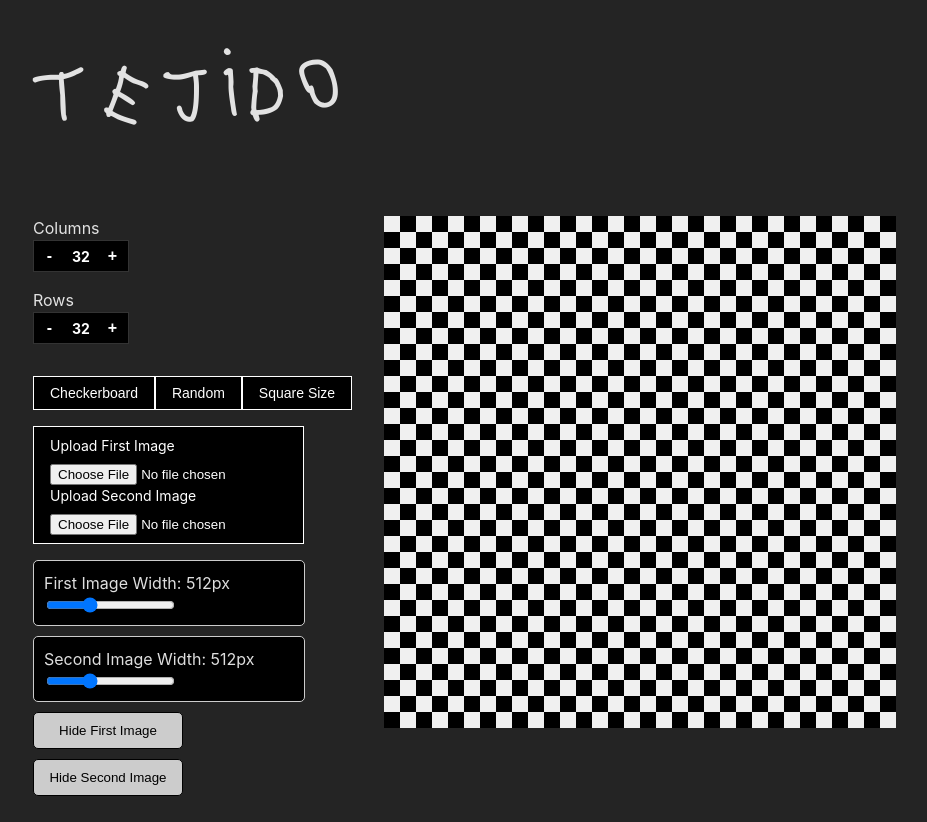
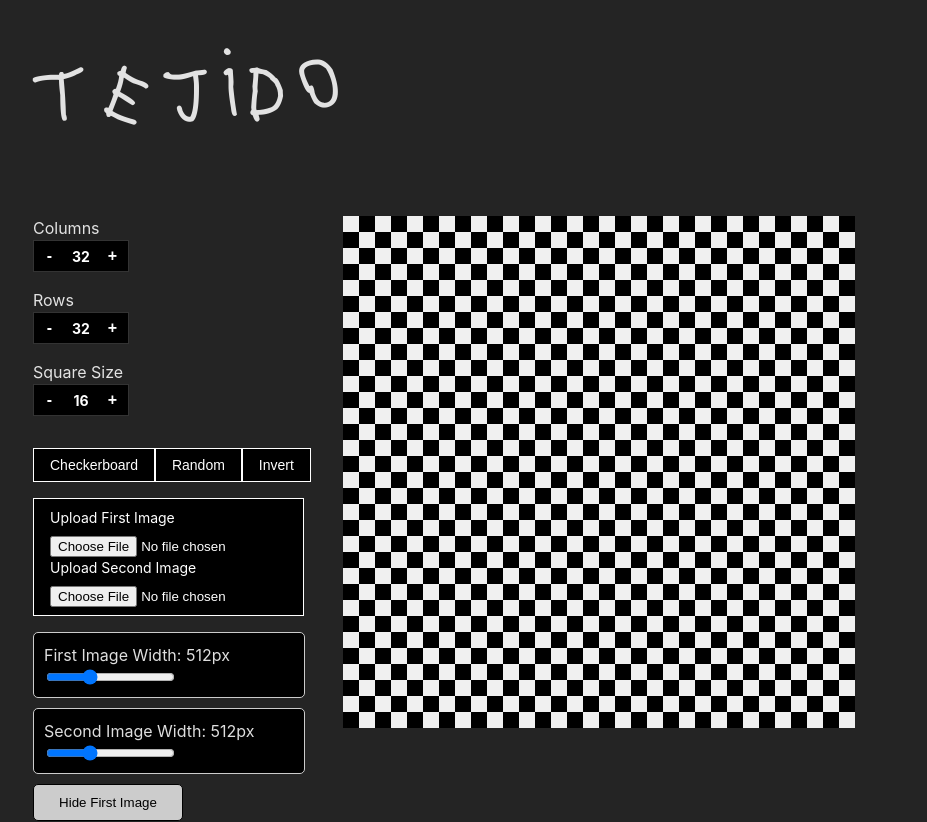
Before and after one commit to lugomateo/tejido, a React (Vite) app: page / in a window 1280 px wide. Shown: the top 822 px of the page, without its empty margins (7-934 px from the left). Built offline with nearby package versions, Linux system fonts and the light colour scheme.

Commit message:
preview image

```diff
--- /dev/null
+++ b/src/components/DownloadImageButton.tsx
@@ -0,0 +1,19 @@
+export default function DownloadImageButton({
+  previewImage,
+}: {
+  previewImage: string
+}) {
+  return (
+    <button
+      className="download-image-button"
+      onClick={() => {
+        const link = document.createElement("a")
+        link.href = previewImage
+        link.download = "preview.png"
+        link.click()
+      }}
+    >
+      Download Image
+    </button>
+  )
+}
--- a/src/components/PatternInput.tsx
+++ b/src/components/PatternInput.tsx
@@ -1,11 +1,10 @@
 export default function PatternInput({
-  squareSize,
-  setSquareSize,
+  gridValues,
   setGridValues,
   columns,
   rows,
 }: {
-  squareSize: number
+  gridValues: number[][]
   setSquareSize: (squareSize: number) => void
   setGridValues: (gridValues: number[][]) => void
   columns: number
@@ -39,8 +38,10 @@ export default function PatternInput({
     setGridValues(random)
   }
 
-  const handleSquareSize = () => {
-    setSquareSize(squareSize + 1)
+  const handleInvert = () => {
+    setGridValues(
+      gridValues.map((row) => row.map((cell) => (cell === 0 ? 1 : 0)))
+    )
   }
 
   return (
@@ -51,8 +52,8 @@ export default function PatternInput({
       <button onClick={handleRandom} className="pattern-button">
         Random
       </button>
-      <button onClick={handleSquareSize} className="pattern-button">
-        Square Size
+      <button onClick={handleInvert} className="pattern-button">
+        Invert
       </button>
     </div>
   )
--- /dev/null
+++ b/src/components/SquareSize.tsx
@@ -0,0 +1,34 @@
+export default function SquareSize({
+  squareSize,
+  setSquareSize,
+}: {
+  squareSize: number
+  setSquareSize: (squareSize: number) => void
+}) {
+  return (
+    <div className="square-size-input-container">
+      <label className="square-size-input-label" htmlFor="square-size">
+        Square Size
+      </label>
+      <div className="square-size-input-buttons-container">
+        <button
+          className="square-size-minus-button"
+          onClick={() => {
+            if (squareSize > 1) {
+              setSquareSize(squareSize - 1)
+            }
+          }}
+        >
+          -
+        </button>
+        <div className="square-size-value">{squareSize}</div>
+        <button
+          className="square-size-plus-button"
+          onClick={() => setSquareSize(squareSize + 1)}
+        >
+          +
+        </button>
+      </div>
+    </div>
+  )
+}
--- a/src/components/TejidoPreview.tsx
+++ b/src/components/TejidoPreview.tsx
@@ -1,27 +1,198 @@
+import { useEffect } from "react"
+
 export default function TejidoPreview({
+  setPreviewImage,
+  previewImage,
+  firstImageWidth,
+  secondImageWidth,
+  squareSize,
   firstImage,
   secondImage,
   gridValues,
   columns,
   rows,
 }: {
+  setPreviewImage: (previewImage: string) => void
+  previewImage: string
+  firstImageWidth: number
+  secondImageWidth: number
+  squareSize: number
   firstImage: string
   secondImage: string
   gridValues: number[][]
   columns: number
   rows: number
 }) {
-  console.log(gridValues)
-  console.log(columns)
-  console.log(rows)
+  useEffect(() => {
+    const generatePreviewImage = async () => {
+      if (firstImage !== "" && secondImage !== "") {
+        try {
+          // Calculate output dimensions
+          const outputWidth = columns * squareSize
+          const outputHeight = rows * squareSize
+
+          // Create first image element
+          const img1 = new Image()
+          img1.crossOrigin = "anonymous"
+          img1.src = firstImage
+
+          // Create second image element
+          const img2 = new Image()
+          img2.crossOrigin = "anonymous"
+          img2.src = secondImage
+
+          // Wait for both images to load
+          await Promise.all([
+            new Promise((resolve) => {
+              img1.onload = resolve
+            }),
+            new Promise((resolve) => {
+              img2.onload = resolve
+            }),
+          ])
+
+          // Resize first image using the firstImageWidth
+          const resizedImg1Canvas = document.createElement("canvas")
+          const aspectRatio1 = img1.height / img1.width
+          resizedImg1Canvas.width = firstImageWidth
+          resizedImg1Canvas.height = firstImageWidth * aspectRatio1
+          const ctx1 = resizedImg1Canvas.getContext("2d")
+          if (!ctx1) {
+            throw new Error("Could not get canvas context for first image")
+          }
+          ctx1.drawImage(
+            img1,
+            0,
+            0,
+            firstImageWidth,
+            firstImageWidth * aspectRatio1
+          )
+          const resizedImg1 = new Image()
+          resizedImg1.src = resizedImg1Canvas.toDataURL()
+          await new Promise((resolve) => {
+            resizedImg1.onload = resolve
+          })
+
+          // Resize second image using the secondImageWidth
+          const resizedImg2Canvas = document.createElement("canvas")
+          const aspectRatio2 = img2.height / img2.width
+          resizedImg2Canvas.width = secondImageWidth
+          resizedImg2Canvas.height = secondImageWidth * aspectRatio2
+          const ctx2 = resizedImg2Canvas.getContext("2d")
+          if (!ctx2) {
+            throw new Error("Could not get canvas context for second image")
+          }
+          ctx2.drawImage(
+            img2,
+            0,
+            0,
+            secondImageWidth,
+            secondImageWidth * aspectRatio2
+          )
+          const resizedImg2 = new Image()
+          resizedImg2.src = resizedImg2Canvas.toDataURL()
+          await new Promise((resolve) => {
+            resizedImg2.onload = resolve
+          })
+
+          // Create an offscreen canvas
+          const canvas = document.createElement("canvas")
+          canvas.width = outputWidth
+          canvas.height = outputHeight
+          const ctx = canvas.getContext("2d")
+
+          if (!ctx) {
+            throw new Error("Could not get canvas context")
+          }
+
+          // Process each cell in the grid
+          for (let rowIndex = 0; rowIndex < gridValues.length; rowIndex++) {
+            for (
+              let cellIndex = 0;
+              cellIndex < gridValues[rowIndex].length;
+              cellIndex++
+            ) {
+              const cell = gridValues[rowIndex][cellIndex]
+
+              // Calculate source coordinates taking into account the resized images
+              const sourceX1 =
+                (cellIndex * squareSize * resizedImg1.width) / outputWidth
+              const sourceY1 =
+                (rowIndex * squareSize * resizedImg1.height) / outputHeight
+              const sourceX2 =
+                (cellIndex * squareSize * resizedImg2.width) / outputWidth
+              const sourceY2 =
+                (rowIndex * squareSize * resizedImg2.height) / outputHeight
+
+              // Position in the output image
+              const targetX = cellIndex * squareSize
+              const targetY = rowIndex * squareSize
+
+              // Draw square based on cell value
+              if (cell === 1) {
+                // Draw square from first image
+                ctx.drawImage(
+                  resizedImg1,
+                  sourceX1,
+                  sourceY1,
+                  (squareSize * resizedImg1.width) / outputWidth,
+                  (squareSize * resizedImg1.height) / outputHeight,
+                  targetX,
+                  targetY,
+                  squareSize,
+                  squareSize
+                )
+              } else {
+                // Draw square from second image
+                ctx.drawImage(
+                  resizedImg2,
+                  sourceX2,
+                  sourceY2,
+                  (squareSize * resizedImg2.width) / outputWidth,
+                  (squareSize * resizedImg2.height) / outputHeight,
+                  targetX,
+                  targetY,
+                  squareSize,
+                  squareSize
+                )
+              }
+            }
+          }
+
+          // Convert to base64 for display
+          const base64Image = canvas.toDataURL("image/jpeg")
+
+          // Update state with the new image
+          setPreviewImage(base64Image)
+        } catch (error) {
+          console.error("Error generating preview image:", error)
+        }
+      }
+    }
+
+    generatePreviewImage()
+  }, [
+    firstImage,
+    secondImage,
+    gridValues,
+    squareSize,
+    columns,
+    rows,
+    firstImageWidth,
+    secondImageWidth,
+    setPreviewImage,
+    previewImage,
+  ])
 
   return (
     <div className="tejido-preview">
       <div className="tejido-preview__image">
-        {firstImage !== "" && <img src={firstImage} alt="First Image" />}
-      </div>
-      <div className="tejido-preview__image">
-        {secondImage !== "" && <img src={secondImage} alt="Second Image" />}
+        {firstImage !== "" && secondImage !== "" && (
+          <img
+            src={previewImage ? previewImage : firstImage}
+            alt="Preview Image"
+          />
+        )}
       </div>
     </div>
   )
--- a/src/pages/Landing.tsx
+++ b/src/pages/Landing.tsx
@@ -9,6 +9,8 @@ import gridData from "../../default-grid.json"
 import TejidoPreview from "../components/TejidoPreview"
 import UploadImageButton from "../components/UploadImageButton"
 import ImageControls from "../components/ImageControls"
+import SquareSize from "../components/SquareSize"
+import DownloadImageButton from "../components/DownloadImageButton"
 
 export default function Landing() {
   const [gridValues, setGridValues] = useState(gridData.values)
@@ -16,6 +18,7 @@ export default function Landing() {
   const [rows, setRows] = useState(gridData.rows)
   const [firstImage, setFirstImage] = useState("")
   const [secondImage, setSecondImage] = useState("")
+  const [previewImage, setPreviewImage] = useState("")
   const [firstImagePreview, setFirstImagePreview] = useState(true)
   const [secondImagePreview, setSecondImagePreview] = useState(true)
   const [firstImageWidth, setFirstImageWidth] = useState(512)
@@ -51,9 +54,10 @@ export default function Landing() {
         <div className="input-container">
           <ColumnsInput columns={columns} setColumns={setColumns} />
           <RowsInput rows={rows} setRows={setRows} />
+          <SquareSize squareSize={squareSize} setSquareSize={setSquareSize} />
           <PatternInput
+            gridValues={gridValues}
             setGridValues={setGridValues}
-            squareSize={squareSize}
             setSquareSize={setSquareSize}
             columns={columns}
             rows={rows}
@@ -90,6 +94,7 @@ export default function Landing() {
             setColumns={setColumns}
             setRows={setRows}
           />
+          <DownloadImageButton previewImage={previewImage} />
         </div>
         <div className="tejido-preview-container">
           <TejidoGrid
@@ -108,11 +113,16 @@ export default function Landing() {
             }}
           />
           <TejidoPreview
+            columns={columns}
             firstImage={firstImage}
+            firstImageWidth={firstImageWidth}
+            gridValues={gridValues}
+            previewImage={previewImage}
+            rows={rows}
             secondImage={secondImage}
-            gridValues={gridValues}
-            columns={columns}
-            rows={rows}
+            secondImageWidth={secondImageWidth}
+            setPreviewImage={setPreviewImage}
+            squareSize={squareSize}
           />
         </div>
       </div>
--- a/src/styles/index.css
+++ b/src/styles/index.css
@@ -3,6 +3,7 @@
 @import "./download-button.css";
 @import "./fonts.css";
 @import "./image-controls.css";
+@import "./square-size.css";
 @import "./landing.css";
 @import "./pattern-input.css";
 @import "./rows-input.css";
--- /dev/null
+++ b/src/styles/square-size.css
@@ -0,0 +1,63 @@
+.square-size-input-container {
+  display: flex;
+  align-items: start;
+  justify-content: center;
+  flex-direction: column;
+}
+
+.square-size-input-buttons-container {
+  display: flex;
+  align-items: center;
+  justify-content: center;
+}
+
+.square-size-input-label {
+  font-size: 1rem;
+  margin-right: 0.5rem;
+}
+
+.square-size-minus-button {
+  font-size: 1rem;
+  font-weight: bold;
+  background-color: #000;
+  color: #fff;
+  border-top: 1px solid #333;
+  border-left: 1px solid #333;
+  border-bottom: 1px solid #333;
+  border-right: 0px solid #333;
+  width: 2rem;
+  height: 2rem;
+  display: flex;
+  align-items: center;
+  justify-content: center;
+}
+
+.square-size-value {
+  font-size: 14px;
+  font-weight: bold;
+  background-color: #000;
+  color: #fff;
+  border-top: 1px solid #333;
+  border-bottom: 1px solid #333;
+  width: 2rem;
+  height: 30px;
+  display: flex;
+  align-items: center;
+  justify-content: center;
+}
+
+.square-size-plus-button {
+  font-size: 1rem;
+  font-weight: bold;
+  background-color: #000;
+  color: #fff;
+  border-top: 1px solid #333;
+  border-left: 0px solid #333;
+  border-bottom: 1px solid #333;
+  border-right: 1px solid #333;
+  width: 2rem;
+  height: 2rem;
+  display: flex;
+  align-items: center;
+  justify-content: center;
+}
```
